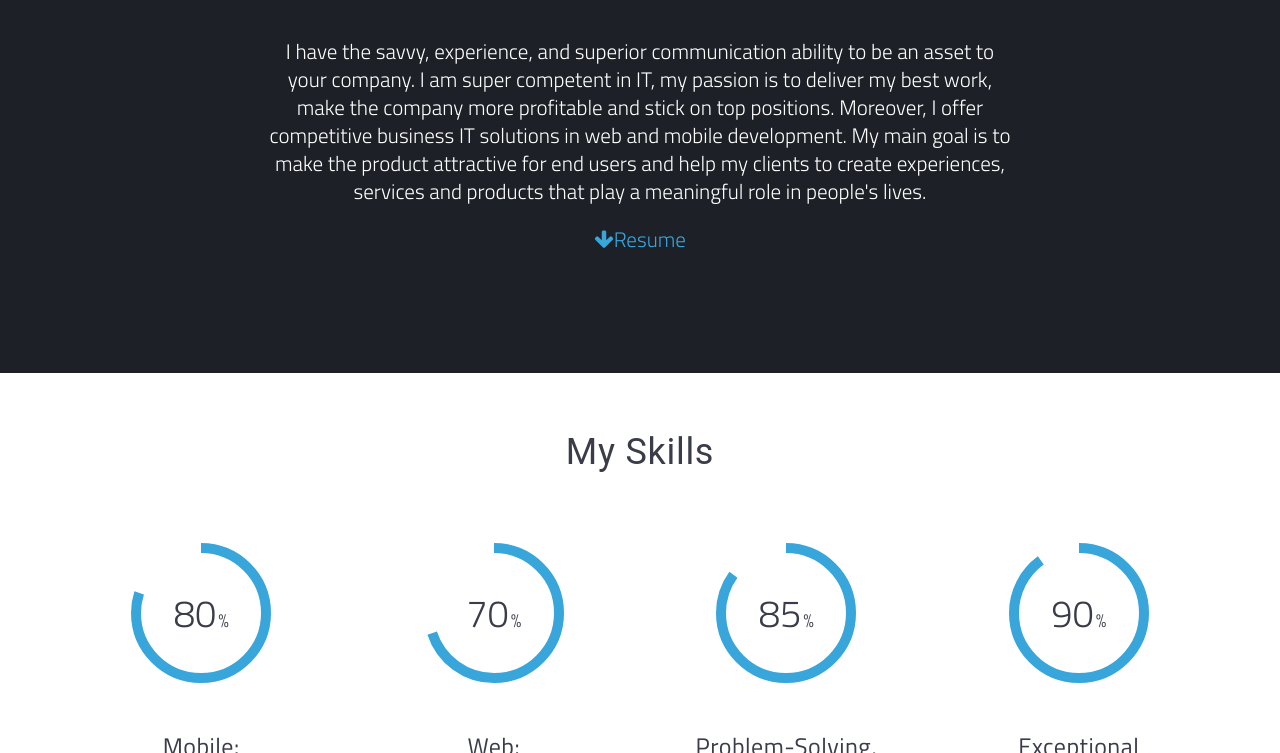
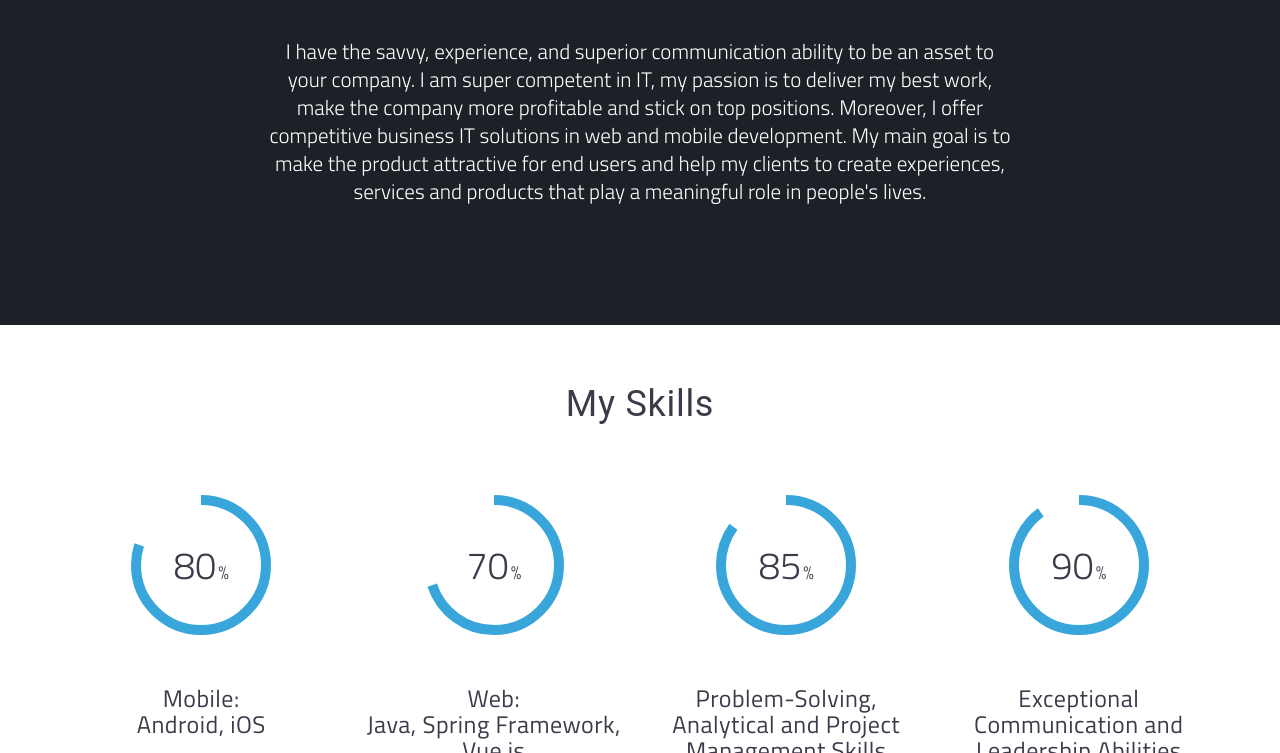
Before and after one commit to malikas05/malikas05.github.io, a plain HTML site: page index.html in a window 1280 px wide. Shown: the part 1994-2747 px from the top of the page. Drawn offline with nearby package versions, Linux system fonts and the light colour scheme.

Commit message:
Resume removed

```diff
--- a/index.html
+++ b/index.html
@@ -248,7 +248,7 @@
 
 
 
-				<p class="text-center"><a  href="assets/Resume.pdf"><i class="fa fa-arrow-down"></i>Resume</a></p>
+				<!-- <p class="text-center"><a  href="assets/Resume.pdf"><i class="fa fa-arrow-down"></i>Resume</a></p> -->
 
 			</div>
 
```
Also changed, not shown: 2 other files.
